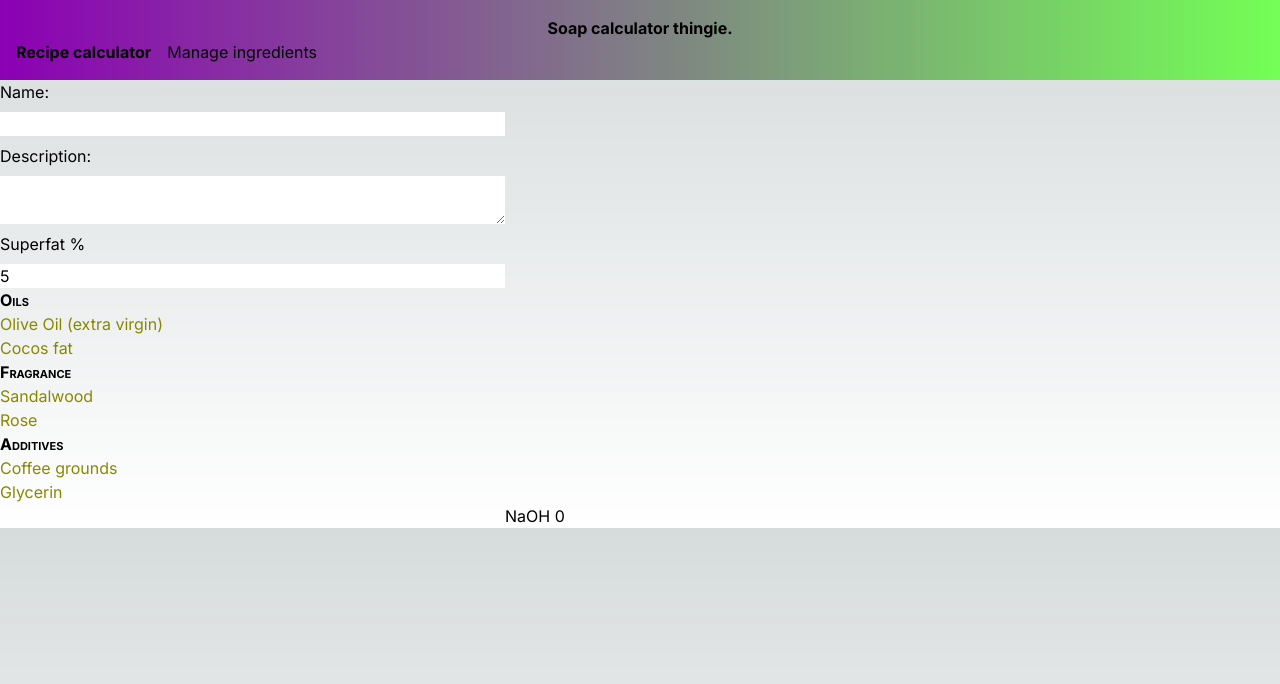
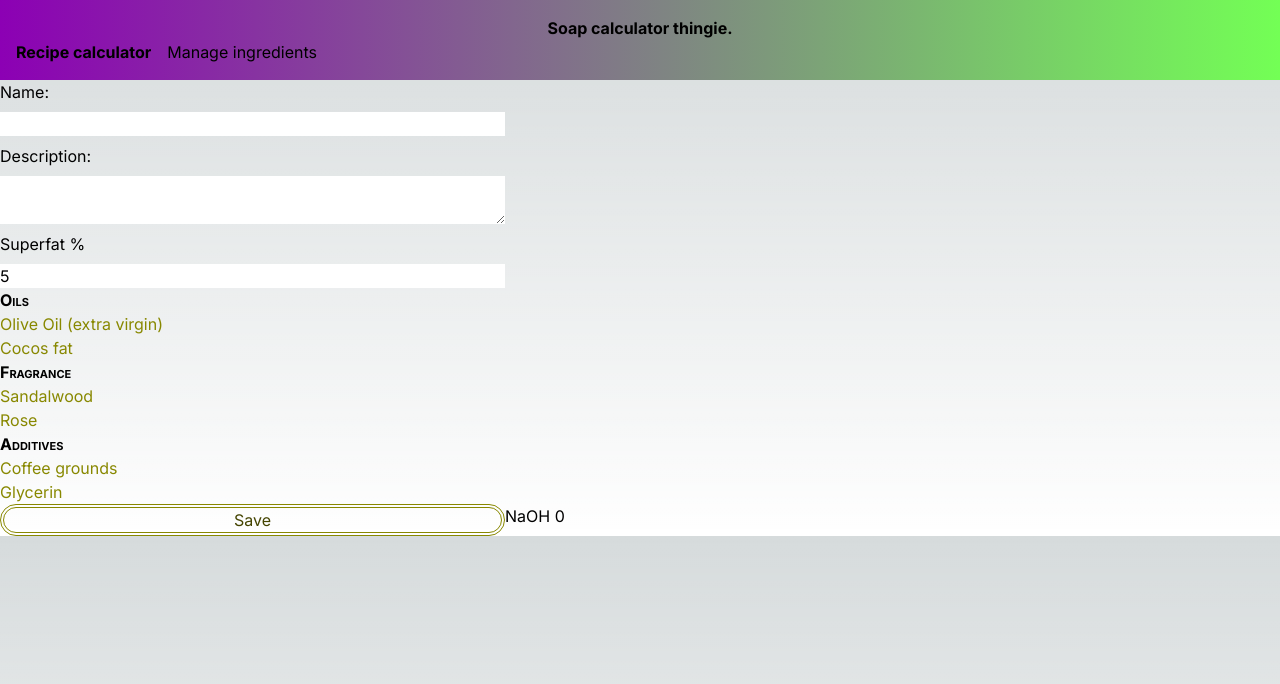
Before and after one commit to haemaenpaa/haem-soap-recipe, a Next.js app: page /calculator in a window 1280 px wide. Shown: the top 684 px of the page. Built offline with nearby package versions, Linux system fonts and the light colour scheme.

Commit message:
Recipe save and load

```diff
--- /dev/null
+++ b/app/_fetch/fetch-recipes.tsx
@@ -0,0 +1,46 @@
+import { existsSync, mkdirSync } from "fs";
+import { readFile, readdir, writeFile } from "fs/promises";
+import Recipe from "../_model/recipe";
+
+const dirname = "./recipes";
+
+export interface RecipeListEntry {
+  name: string;
+  slug: string;
+}
+
+export async function fetchRecipeList(): Promise<RecipeListEntry[]> {
+  if (!existsSync(dirname)) {
+    return [];
+  }
+
+  return readdir("dirname").then((files) => {
+    const promises = files
+      .filter((f) => f.endsWith(".json"))
+      .map((f) =>
+        readFile(f, { encoding: "utf8" }).then((buffer) => {
+          const recipe = JSON.parse(buffer);
+          return { name: recipe.name, slug: recipe.slug } as RecipeListEntry;
+        })
+      );
+
+    return Promise.all(promises).then((arr) =>
+      arr.sort(
+        (a, b) => a.name.localeCompare(b.name) || a.slug.localeCompare(b.slug)
+      )
+    );
+  });
+}
+
+export async function fetchRecipe(slug: string): Promise<Recipe> {
+  return readFile(`${dirname}/${slug}.json`, { encoding: "utf8" }).then(
+    (buffer) => JSON.parse(buffer) as Recipe
+  );
+}
+
+export async function saveRecipe(recipe: Recipe): Promise<void> {
+  if (!existsSync(dirname)) {
+    mkdirSync(dirname);
+  }
+  return writeFile(`${dirname}/${recipe.slug}.json`, JSON.stringify(recipe));
+}
--- a/app/calculator/RecipeDetails.tsx
+++ b/app/calculator/RecipeDetails.tsx
@@ -21,10 +21,9 @@ export default function RecipeDetails(props: {
       <label htmlFor="description">Description:</label>
       <textarea
         id="description"
+        value={recipe.description}
         onChange={(ev) => setDescription(ev.target.value)}
-      >
-        {recipe.description}
-      </textarea>
+      ></textarea>
       <label htmlFor="superfat">Superfat %</label>
       <input
         id="superfat"
--- a/app/calculator/RecipeEditor.tsx
+++ b/app/calculator/RecipeEditor.tsx
@@ -6,6 +6,7 @@ import { IngredientSelector } from "./IngredientSelector";
 import styles from "./calculator.module.css";
 import IngredientsListing from "./IngredientsListing";
 import RecipeDetails from "./RecipeDetails";
+import { useRouter } from "next/navigation";
 
 interface RecipeAction {
   action:
@@ -23,14 +24,14 @@ interface RecipeAction {
 export default function RecipeEditor(props: {
   recipe: Recipe;
   ingredients: Ingredient[];
-  saveRecipe?: (r: Recipe) => void;
 }) {
-  const { recipe: initialRecipe, ingredients, saveRecipe } = props;
+  const { recipe: initialRecipe, ingredients } = props;
 
   const ingredientReference: { [key: string]: Ingredient } = useMemo(
     () => ingredients.reduce((prev, ing) => ({ ...prev, [ing.slug]: ing }), {}),
     [ingredients]
   );
+  const router = useRouter();
   const [recipe, dispatch] = useReducer(recipeReducer, initialRecipe);
   const lyeAmount = useMemo(
     () =>
@@ -77,6 +78,18 @@ export default function RecipeEditor(props: {
         ></IngredientsListing>
       </div>
       <div className={styles["lye"]}>NaOH {lyeAmount}</div>
+      <button
+        className={styles["save"]}
+        onClick={() =>
+          saveRecipe(recipe).then((slug) => {
+            if (!recipe.slug) {
+              router.push(`/calculator/${slug}`);
+            }
+          })
+        }
+      >
+        Save
+      </button>
     </div>
   );
 }
@@ -128,3 +141,16 @@ function recipeReducer(recipe: Recipe, action: RecipeAction): Recipe {
       throw new Error(`Action ${action.action} not handled yet.`);
   }
 }
+
+async function saveRecipe(recipe: Recipe): Promise<string> {
+  if (recipe.slug) {
+    return fetch(`/api/recipes/${recipe.slug}`, {
+      method: "PUT",
+      body: JSON.stringify(recipe),
+    }).then((response) => response.json());
+  }
+  return fetch("/api/recipes", {
+    method: "POST",
+    body: JSON.stringify(recipe),
+  }).then((response) => response.json());
+}
--- /dev/null
+++ b/app/calculator/[slug]/page.tsx
@@ -0,0 +1,20 @@
+import fetchIngredients from "../../_fetch/fetch-ingredients";
+import Recipe from "../../_model/recipe";
+import RecipeEditor from "../RecipeEditor";
+import { fetchRecipe } from "@/app/_fetch/fetch-recipes";
+
+export default async function CalculatorPage({
+  params,
+}: {
+  params: { slug: string };
+}) {
+  const ingredients = await fetchIngredients();
+  const recipe: Recipe = await fetchRecipe(params.slug);
+  return (
+    <>
+      <main className="flex">
+        <RecipeEditor recipe={recipe} ingredients={ingredients}></RecipeEditor>
+      </main>
+    </>
+  );
+}
--- a/app/calculator/calculator.module.css
+++ b/app/calculator/calculator.module.css
@@ -5,7 +5,7 @@
   grid-template-areas:
     "details recipe "
     "selector recipe"
-    ". lye";
+    "save lye";
 }
 
 .ingredient-selector {
@@ -121,6 +121,9 @@
     "additives-title"
     "additives"
     "additives-summary";
+
+  border-style: none none none double;
+  border-width: 5px;
 }
 
 .ingredient-summary {
@@ -146,3 +149,12 @@
   flex-direction: column;
   row-gap: 0.5em;
 }
+
+.save {
+  grid-area: save;
+  border-radius: 1em;
+  border-style: double;
+  border-color: #880;
+  border-width: 0.25em;
+  color: #440;
+}
--- a/app/calculator/page.tsx
+++ b/app/calculator/page.tsx
@@ -1,6 +1,5 @@
 import fetchIngredients from "../_fetch/fetch-ingredients";
 import Recipe from "../_model/recipe";
-import { IngredientSelector } from "./IngredientSelector";
 import RecipeEditor from "./RecipeEditor";
 import "./calculator.module.css";
 
```
Also changed, not shown: 1 other file (tests, documents, lock files or other folders).
